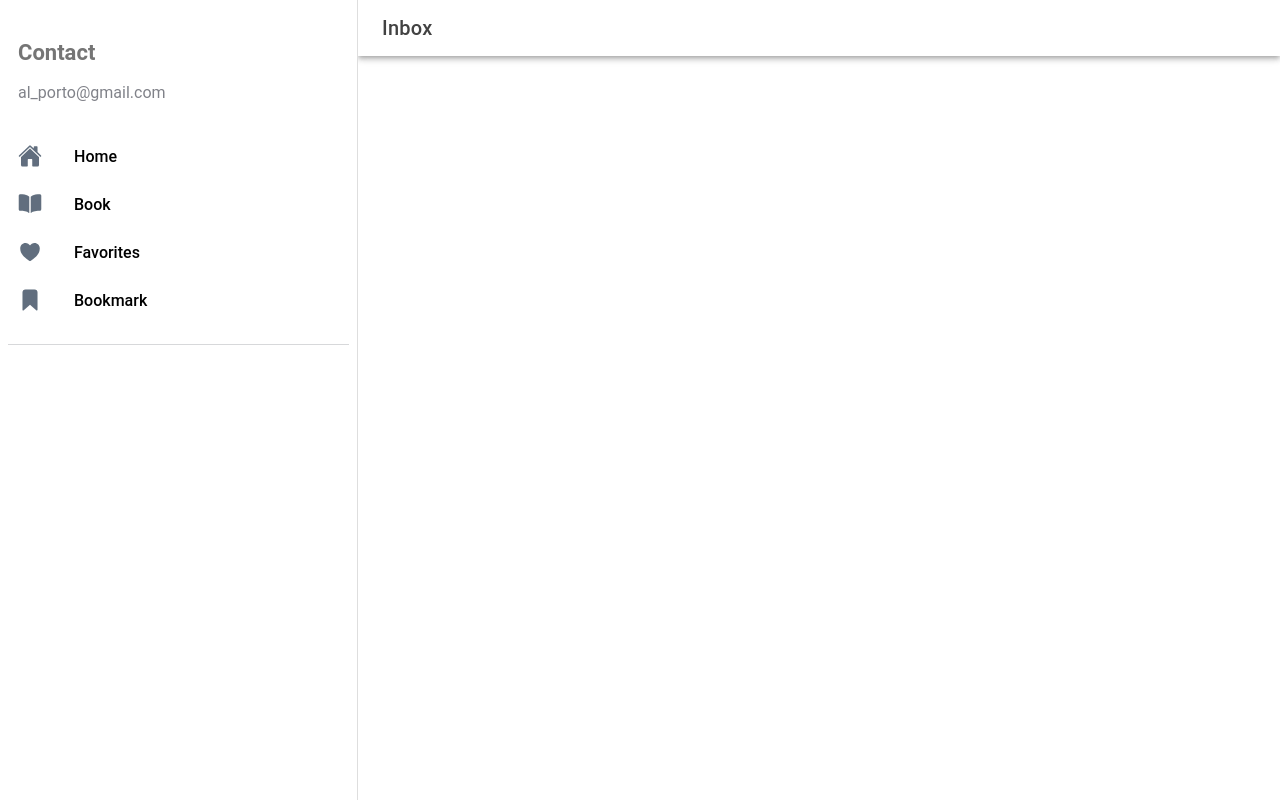
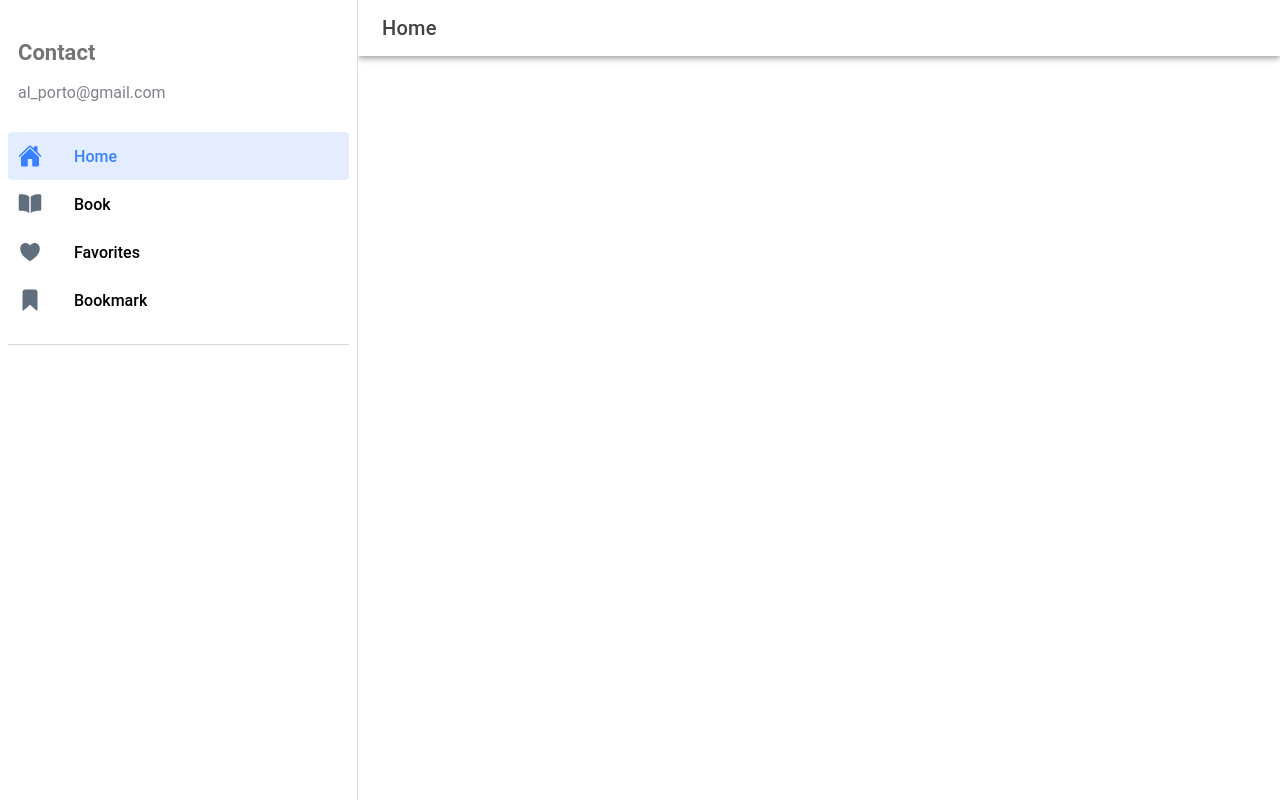
Before and after one commit to giacomotolari/al_porto, a React (Vite) app: page / in a window 1280 px wide. Before the commit this address led to /folder/Inbox. Built offline with nearby package versions, Linux system fonts and the light colour scheme.

Commit message:
refactor: adapt entire template ionic with the al porto concept. closes #4

```diff
--- a/capacitor.config.ts
+++ b/capacitor.config.ts
@@ -1,8 +1,8 @@
 import { CapacitorConfig } from '@capacitor/cli';
 
 const config: CapacitorConfig = {
-  appId: 'ionic.ionicalporto',
-  appName: 'ionicalporto',
+  appId: 'ionic.al_porto',
+  appName: 'al_porto',
   webDir: 'dist',
   server: {
     androidScheme: 'https'
--- a/index.html
+++ b/index.html
@@ -2,7 +2,7 @@
 <html lang="en">
   <head>
     <meta charset="utf-8" />
-    <title>Ionic App</title>
+    <title>Al Porto</title>
 
     <base href="/" />
 
--- a/ionic.config.json
+++ b/ionic.config.json
@@ -1,5 +1,5 @@
 {
-  "name": "ionicalporto",
+  "name": "al_porto",
   "integrations": {
     "capacitor": {}
   },
--- a/package.json
+++ b/package.json
@@ -1,5 +1,5 @@
 {
-  "name": "ionicalporto",
+  "name": "al_porto",
   "private": true,
   "version": "0.0.1",
   "type": "module",
--- a/src/App.tsx
+++ b/src/App.tsx
@@ -1,27 +1,32 @@
-import { IonApp, IonRouterOutlet, IonSplitPane, setupIonicReact } from '@ionic/react';
-import { IonReactRouter } from '@ionic/react-router';
-import { Redirect, Route } from 'react-router-dom';
-import Menu from './components/Menu';
-import Page from './pages/Page';
+import {
+  IonApp,
+  IonRouterOutlet,
+  IonSplitPane,
+  setupIonicReact,
+} from "@ionic/react";
+import { IonReactRouter } from "@ionic/react-router";
+import { Redirect, Route } from "react-router-dom";
+import Menu from "./components/Menu";
+import Page from "./pages/Page";
 
 /* Core CSS required for Ionic components to work properly */
-import '@ionic/react/css/core.css';
+import "@ionic/react/css/core.css";
 
 /* Basic CSS for apps built with Ionic */
-import '@ionic/react/css/normalize.css';
-import '@ionic/react/css/structure.css';
-import '@ionic/react/css/typography.css';
+import "@ionic/react/css/normalize.css";
+import "@ionic/react/css/structure.css";
+import "@ionic/react/css/typography.css";
 
 /* Optional CSS utils that can be commented out */
-import '@ionic/react/css/padding.css';
-import '@ionic/react/css/float-elements.css';
-import '@ionic/react/css/text-alignment.css';
-import '@ionic/react/css/text-transformation.css';
-import '@ionic/react/css/flex-utils.css';
-import '@ionic/react/css/display.css';
+import "@ionic/react/css/padding.css";
+import "@ionic/react/css/float-elements.css";
+import "@ionic/react/css/text-alignment.css";
+import "@ionic/react/css/text-transformation.css";
+import "@ionic/react/css/flex-utils.css";
+import "@ionic/react/css/display.css";
 
 /* Theme variables */
-import './theme/variables.css';
+import "./theme/variables.css";
 
 setupIonicReact();
 
@@ -32,10 +37,16 @@ const App: React.FC = () => {
         <IonSplitPane contentId="main">
           <Menu />
           <IonRouterOutlet id="main">
+            <Route path="/book" exact={true}>
+              <Page />
+            </Route>
+            <Route path="/favorites" exact={true}>
+              <Page />
+            </Route>
+            <Route path="/bookmark" exact={true}>
+              <Page />
+            </Route>
             <Route path="/" exact={true}>
-              <Redirect to="/folder/Inbox" />
-            </Route>
-            <Route path="/folder/:name" exact={true}>
               <Page />
             </Route>
           </IonRouterOutlet>
--- a/src/components/Menu.tsx
+++ b/src/components/Menu.tsx
@@ -22,7 +22,7 @@ interface AppPage {
 const appPages: AppPage[] = [
   {
     title: "Home",
-    url: "/home",
+    url: "/",
     icon: home,
   },
   {
--- a/src/pages/Page.tsx
+++ b/src/pages/Page.tsx
@@ -1,10 +1,21 @@
-import { IonButtons, IonContent, IonHeader, IonMenuButton, IonPage, IonTitle, IonToolbar } from '@ionic/react';
-import { useParams } from 'react-router';
-import './Page.css';
+import {
+  IonButtons,
+  IonContent,
+  IonHeader,
+  IonMenuButton,
+  IonPage,
+  IonTitle,
+  IonToolbar,
+} from "@ionic/react";
+import { useLocation } from "react-router";
+import "./Page.css";
 
 const Page: React.FC = () => {
-
-  const { name } = useParams<{ name: string; }>();
+  const { pathname } = useLocation<{ name: string }>();
+  const title =
+    pathname === "/"
+      ? "Home"
+      : pathname.charAt(1).toUpperCase() + pathname.slice(2);
 
   return (
     <IonPage>
@@ -13,14 +24,13 @@ const Page: React.FC = () => {
           <IonButtons slot="start">
             <IonMenuButton />
           </IonButtons>
-          <IonTitle>{name}</IonTitle>
+          <IonTitle>{title}</IonTitle>
         </IonToolbar>
       </IonHeader>
-
       <IonContent fullscreen>
         <IonHeader collapse="condense">
           <IonToolbar>
-            <IonTitle size="large">{name}</IonTitle>
+            <IonTitle size="large">{title}</IonTitle>
           </IonToolbar>
         </IonHeader>
       </IonContent>
```
